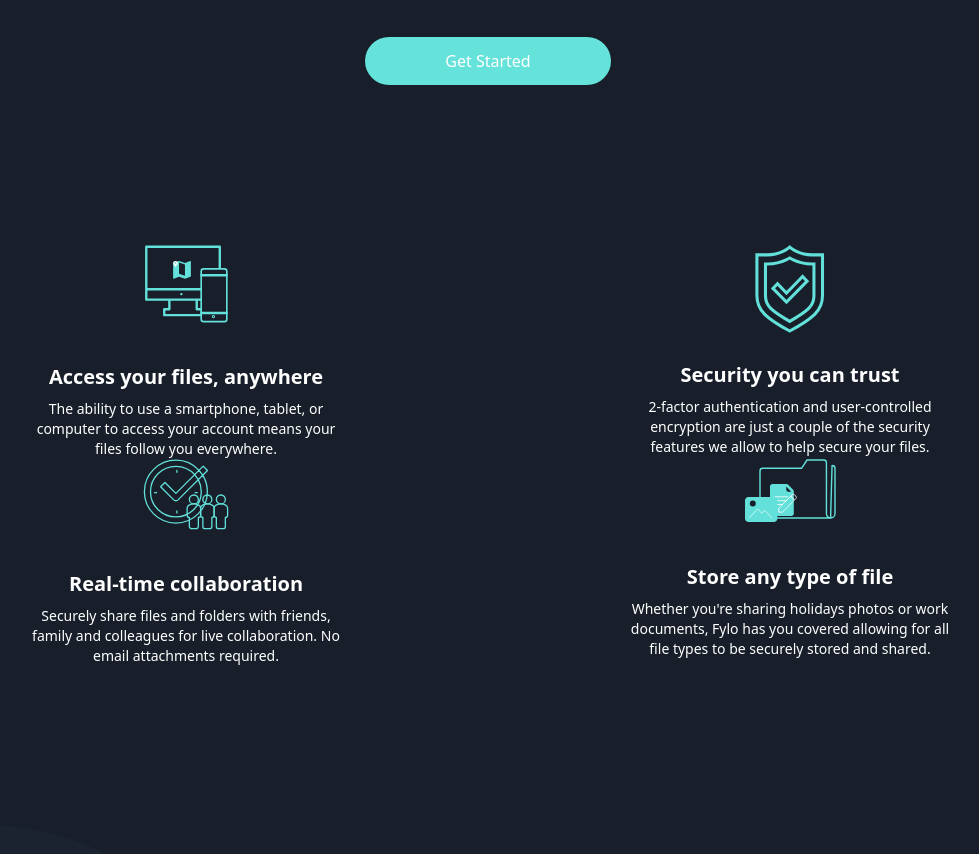
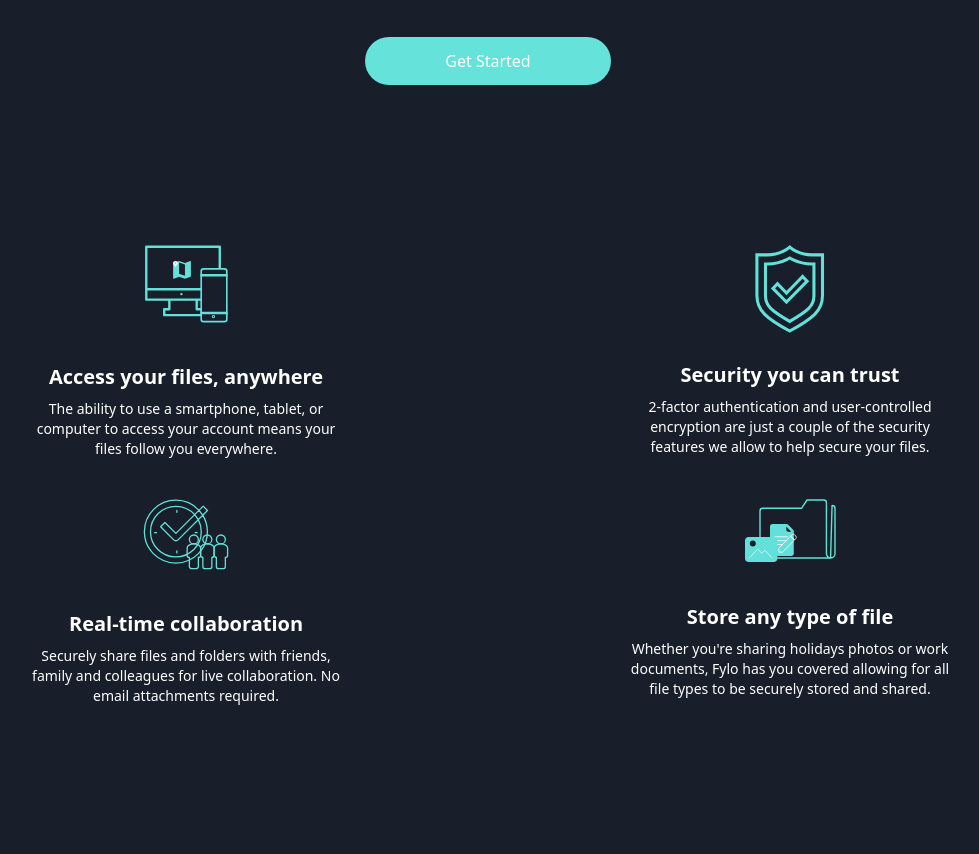
Before and after one commit to vince-pino/fem-fylo-dark-theme-landing-page, a website: page index.html in a window 1280 px wide. Shown: the part 976-1830 px from the top of the page, without its empty margins (152-1131 px from the left). Drawn offline with nearby package versions, Linux system fonts and the light colour scheme.

Commit message:
Adjust gap-y of the grid in the second section element

```diff
--- a/index.html
+++ b/index.html
@@ -61,7 +61,7 @@
       </button>
     </section>
 
-    <section class="bg-dark-blue-main pt-40 flex flex-col gap-20 px-9 md:grid md:grid-cols-2 md:justify-items-center md:gap-0">
+    <section class="bg-dark-blue-main pt-40 flex flex-col gap-20 px-9 md:grid md:grid-cols-2 md:justify-items-center md:gap-0 md:gap-y-10">
       <div class="md:max-w-[326px]">
         <img class="mx-auto mb-10" src="images/icon-access-anywhere.svg" alt="computer and phone image">
         <h2 class="text-center text-xl font-bold mb-2">
```
Also changed, not shown: src/output.css.
